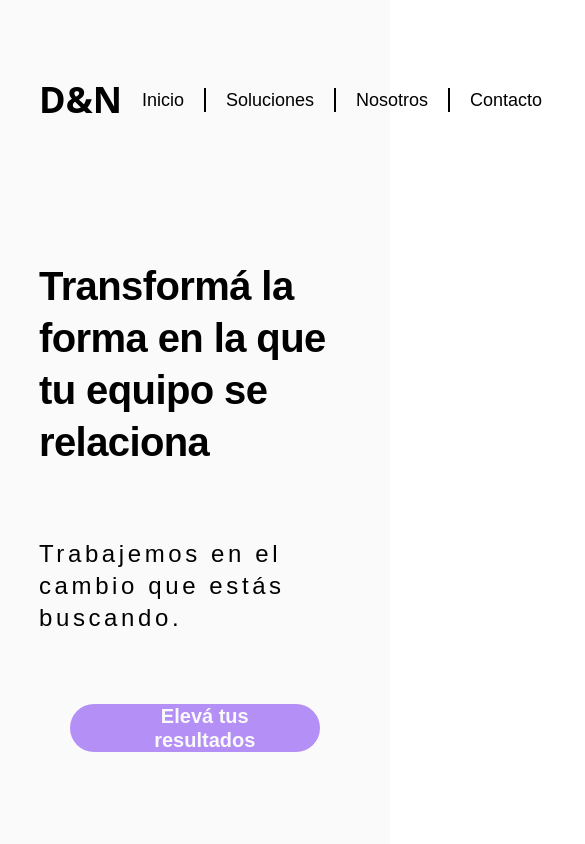
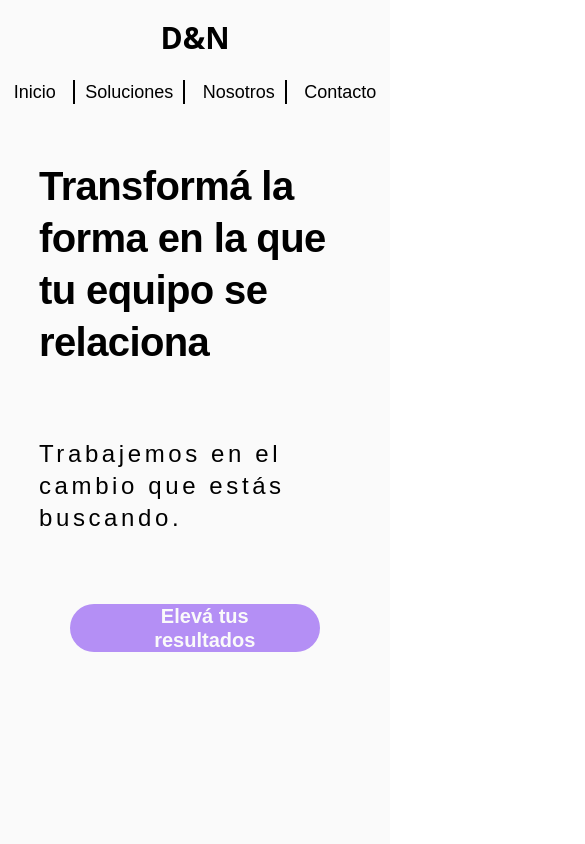
Before and after one commit to wonder990/D-M, a React (Create React App) app: page / in a window 390 px wide. Shown: the top 844 px of the page, 585 px wide, since content can reach past the window. Built offline with nearby package versions, Linux system fonts and the light colour scheme.

Commit message:
proyecto terminado

```diff
--- a/src/components/Footer/Footer.css
+++ b/src/components/Footer/Footer.css
@@ -11,3 +11,18 @@ footer {
     font-size: 23px;
     font-weight: 700;
 }
+@media only screen and (max-width: 1100px) {
+    footer {
+        position: relative;
+        height: auto;
+        background: linear-gradient(180deg, rgba(255, 255, 255, 0.51) 0%, rgba(171, 227, 196, 0.6) 100%);
+    }
+    .content-footer {
+        width: 100%;
+        padding: 20px 20px 100px 20px ;
+    }
+    .content-footer h2 {
+        font-size: 23px;
+        font-weight: 700;
+    }
+}
--- a/src/components/Footer/Footer.jsx
+++ b/src/components/Footer/Footer.jsx
@@ -13,7 +13,7 @@ const Footer = () => {
           y equipos de trabajo.
         </p>
       </div>
-      <p className="bottom-5 left-[40%] mx-auto absolute font-medium">
+      <p className="bottom-5 left-[10%] sm:left-[40%] mx-auto absolute font-medium">
         © 2022 D&N. Todos los derechos reservados.
       </p>
     </footer>
--- a/src/components/Form/Form.jsx
+++ b/src/components/Form/Form.jsx
@@ -18,11 +18,11 @@ const Form = () => {
           />
           <div>
             <h3 className="conocenosmas">Conocenos más</h3>
-            <div className="flex container-links justify-around pr-[20px]">
+            <div className="flex flex-col sm:flex-row container-links justify-around pr-[20px]">
               <a
                 target="_blanck"
                 href="https://www.instagram.com/dyn.consulting/"
-                className="flex links items-center"
+                className="flex links items-center py-[10px]"
               >
                 <img
                   className="px-[20px]"
@@ -34,7 +34,7 @@ const Form = () => {
               <a
                 target="_blanck"
                 href="https://www.linkedin.com/company/d%C2%B7y%C2%B7n/about/"
-                className="flex links items-center"
+                className="flex links items-center py-[10px]"
               >
                 <img className="px-[20px]" src="./images/Linkedin.png" alt="" />
                 LinkedIn
--- a/src/components/Form/Forms.css
+++ b/src/components/Form/Forms.css
@@ -75,3 +75,46 @@ line-height: 22px;
     background: linear-gradient(180deg, rgba(171, 227, 196, 0.18) 0%, rgba(180, 143, 245, 0.18) 100%);
     border-radius: 20px;
 }
+@media only screen and (max-width: 1100px) {
+    .form-container {
+        padding: 50px 0;
+        width: 100%;
+    }
+    .container-links {
+        width: 100%;
+        height: auto;
+        padding: 20px 0;
+        background: linear-gradient(180deg, rgba(171, 227, 196, 0.18) 0%, rgba(180, 143, 245, 0.18) 100%);
+        border-radius: 20px;
+    }
+    .input-normal {
+        padding: 0 20px;
+        width: auto;
+        height: 44.5px;
+        background: rgba(171, 227, 196, 0.18);
+        border-radius: 20px;
+    }
+    .textarea {
+        padding: 0 20px;
+        width: auto;
+        height: 267.35px;
+        background: rgba(171, 227, 196, 0.18);
+        border-radius: 20px;
+    }
+    .submit {
+        width: auto;
+        margin: 40px auto;
+        display: flex;
+        flex-direction: row;
+        justify-content: center;
+        align-items: center;
+        padding: 12px 84px;
+        gap: 10px;
+        border: 3px solid #ABE3C4;
+        border-radius: 30px;
+        font-style: normal;
+        font-weight: 700;
+        font-size: 18px;
+        line-height: 22px;
+    }
+}
--- a/src/components/header/header.css
+++ b/src/components/header/header.css
@@ -101,7 +101,7 @@
     .presentation button {
         margin: 40px auto;
         font-family: 'Figtree', sans-serif;
-        width: 80%;
+        width: 100%;
         height: 48px;
         background: #B48FF5;
         border-radius: 30px;
@@ -110,5 +110,47 @@
         font-size: 20px;
         text-align: center;
         color: #FAFAFA;
-        }
+    }
+    .header-inicio {
+        z-index: 10;
+        height: 100px;
+        width: 100%;
+        display: flex;
+        flex-direction: column;
+        justify-content: center;
+        align-items: center;
+    }
+    .container-inicio ul {
+        width: 100%;
+        display: flex;
+        justify-content: space-around;
+        align-items: center;
+        padding: 0;
+    }
+    .container-inicio li {
+        list-style: none;
+        font-family: 'Inter';
+        font-style: normal;
+        padding: 0 10px;
+    }
+    .link-l {
+        border-right: 2px solid;
+        border-left: 2px solid;
+    }
+    .active-Link {
+        font-weight: 600;
+        font-size: 15px;
+        line-height: 19px;
+        text-decoration: none;
+        color: black;
+        font-family: 'Figtree', sans-serif;
+        border-bottom: 2px solid;
+    }
+    .logo {
+        padding: 20px 0;
+        font-style: normal;
+        font-weight: 700;
+        font-size: 30px;
+        line-height: 44px;
+    }
 }
```
